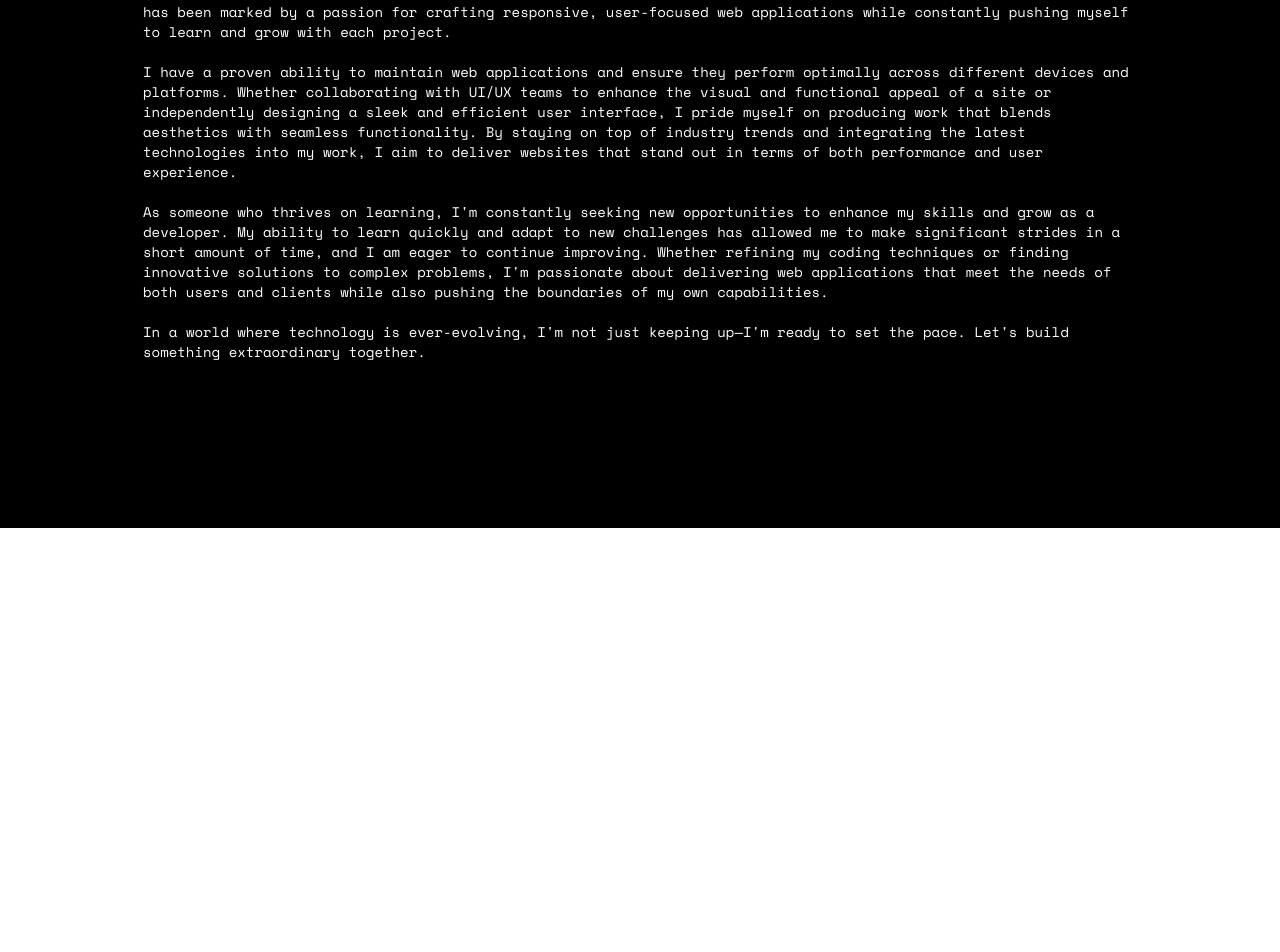
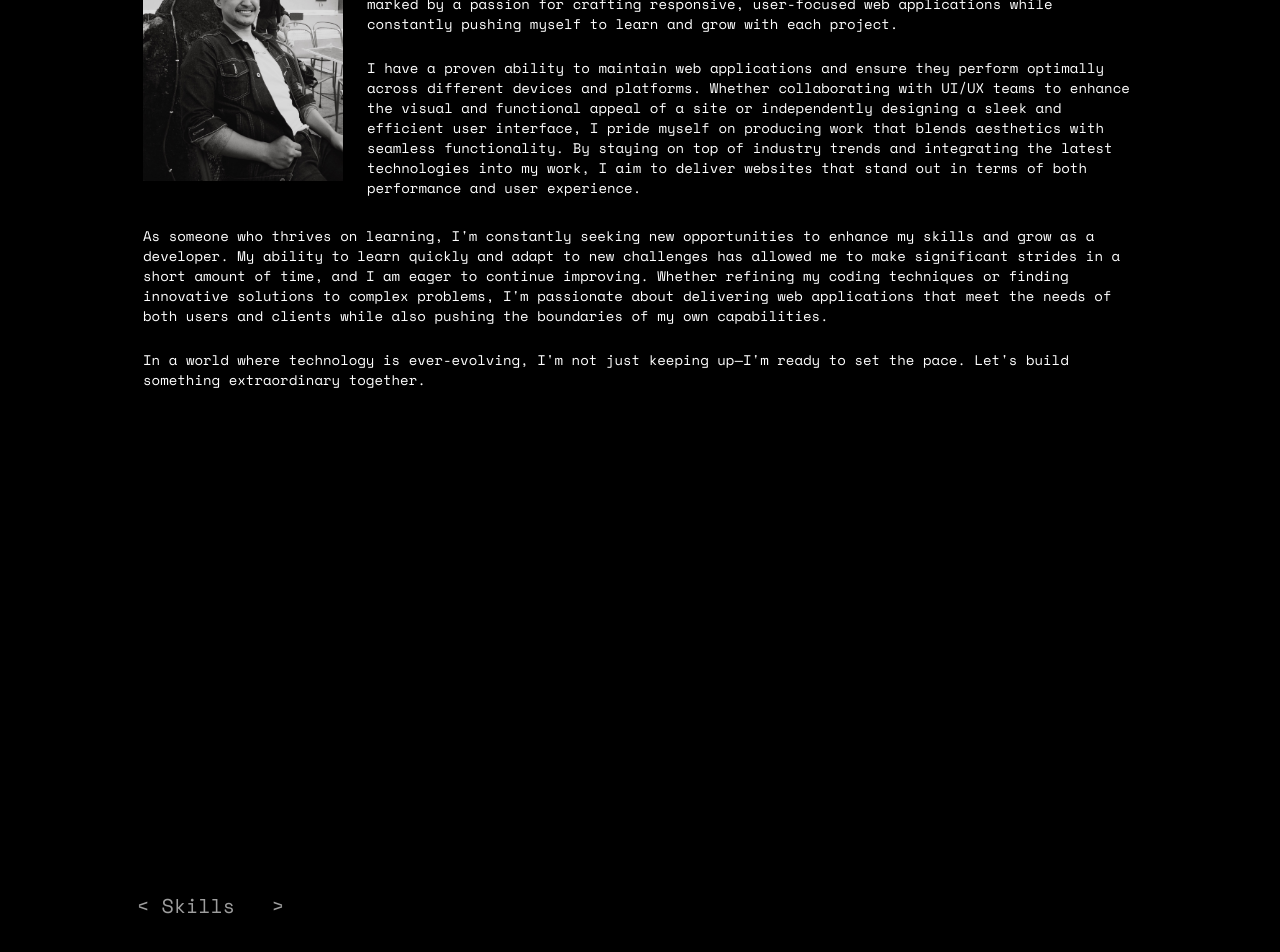
Before and after one commit to diemorester/portofolio, a React (Vite) app: page / in a window 1280 px wide. Shown: the part 1072-2024 px from the top of the page. Before the commit the page ends 1600 px from the top, so only its background shows below. Built offline with nearby package versions, Linux system fonts and the light colour scheme.

Commit message:
adding float

```diff
--- a/src/App.tsx
+++ b/src/App.tsx
@@ -1,13 +1,15 @@
 import AboutSection from "./components/AboutSection";
 import HeroSection from "./components/HeroSection";
 import Navbar from "./components/Navbar";
+import SkillsSection from "./components/SkillsSection";
 
 export default function App() {
   return (
-    <div className="bg-black min-h-screen font-space-mono">
+    <div className="bg-black min-h-screen font-space-mono cursor-default">
       <Navbar />
       <HeroSection />
       <AboutSection />
+      <SkillsSection />
     </div>
   )
 }
--- a/src/components/AboutSection.tsx
+++ b/src/components/AboutSection.tsx
@@ -1,3 +1,5 @@
+import img1 from "../assets/about.jpg";
+
 export default function AboutSection() {
     const hoverWrapper = (sentence: string) => {
         return sentence.split(/(\s+|(?=\W))/).map((part, idx) => {
@@ -19,23 +21,21 @@ export default function AboutSection() {
                     &lt;&nbsp;About&nbsp; &nbsp; &gt;
                 </p>
             </div>
-            <div className="text-white px-[6px] text-sm flex flex-col gap-5">
+            <div className="text-white px-[6px] text-sm block gap-5">
+                <img src={img1} alt='about' className='float-left object-cover w-[35%] md:w-[200px] mr-6 mb-5' />
                 <p>
                     {hoverWrapper("Hello! My name is Rahadian Nirwan Zulfikar. I'm a web developer from Bandung, Indonesia. Despite being relatively new to the field, I've quickly gained hands-on experience in both front-end and back-end web development, delivering a variety of websites and projects that showcase my technical skills and creativity. My journey so far has been marked by a passion for crafting responsive, user-focused web applications while constantly pushing myself to learn and grow with each project.")}
                 </p>
-                <p>
+                <p className="pt-6 pb-2">
                     {hoverWrapper("I have a proven ability to maintain web applications and ensure they perform optimally across different devices and platforms. Whether collaborating with UI/UX teams to enhance the visual and functional appeal of a site or independently designing a sleek and efficient user interface, I pride myself on producing work that blends aesthetics with seamless functionality. By staying on top of industry trends and integrating the latest technologies into my work, I aim to deliver websites that stand out in terms of both performance and user experience.")}
                 </p>
-                <p>
+                <p className="pt-5 pb-6">
                     {hoverWrapper("As someone who thrives on learning, I'm constantly seeking new opportunities to enhance my skills and grow as a developer. My ability to learn quickly and adapt to new challenges has allowed me to make significant strides in a short amount of time, and I am eager to continue improving. Whether refining my coding techniques or finding innovative solutions to complex problems, I'm passionate about delivering web applications that meet the needs of both users and clients while also pushing the boundaries of my own capabilities.")}
                 </p>
                 <p>
                     {hoverWrapper("In a world where technology is ever-evolving, I'm not just keeping up—I'm ready to set the pace. Let's build something extraordinary together.")}
                 </p>
             </div>
-            {/* <div className='flex flex-col md:flex-row gap-3'>
-                <img src={img1} alt='foto' className='w-[20%] h-[45%] max-md:hidden object-cover' />
-            </div> */}
         </div>
     )
 }
--- a/src/components/SkillsSection.tsx
+++ b/src/components/SkillsSection.tsx
@@ -1,5 +1,15 @@
 export default function SkillsSection() {
     return (
-        <div></div>
+        <div id="skill" className="flex flex-col justify-center min-h-screen px-5 md:px-[137px] gap-2 md:gap-5">
+            <div className="">
+                <p className="text-mono hover:text-white md:text-xl">
+                    &lt;&nbsp;Skills&nbsp; &nbsp;&gt;
+                </p>
+            </div>
+            <div className="flex flex-col md:flex-row">
+                <div>test</div>
+                <div>test</div>
+            </div>
+        </div>
     )
 }
```
Also changed, not shown: src/assets/about.jpg (added).
